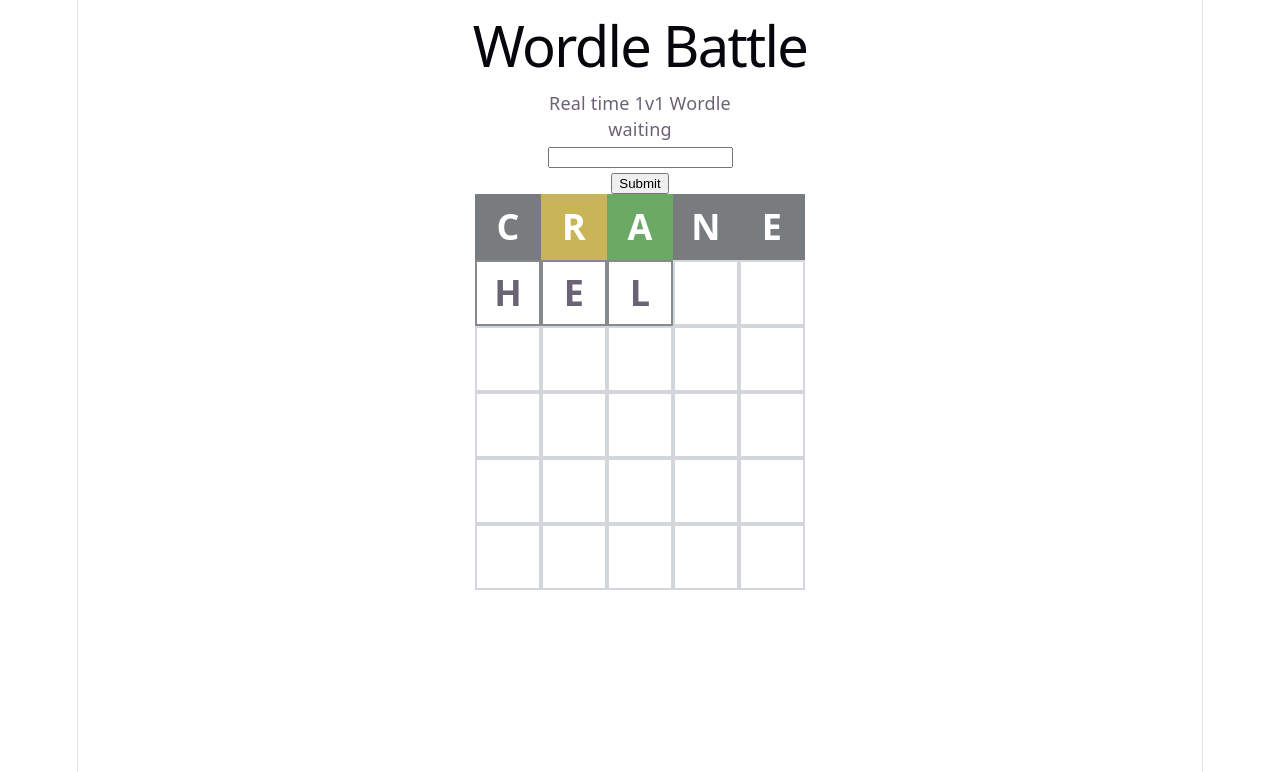
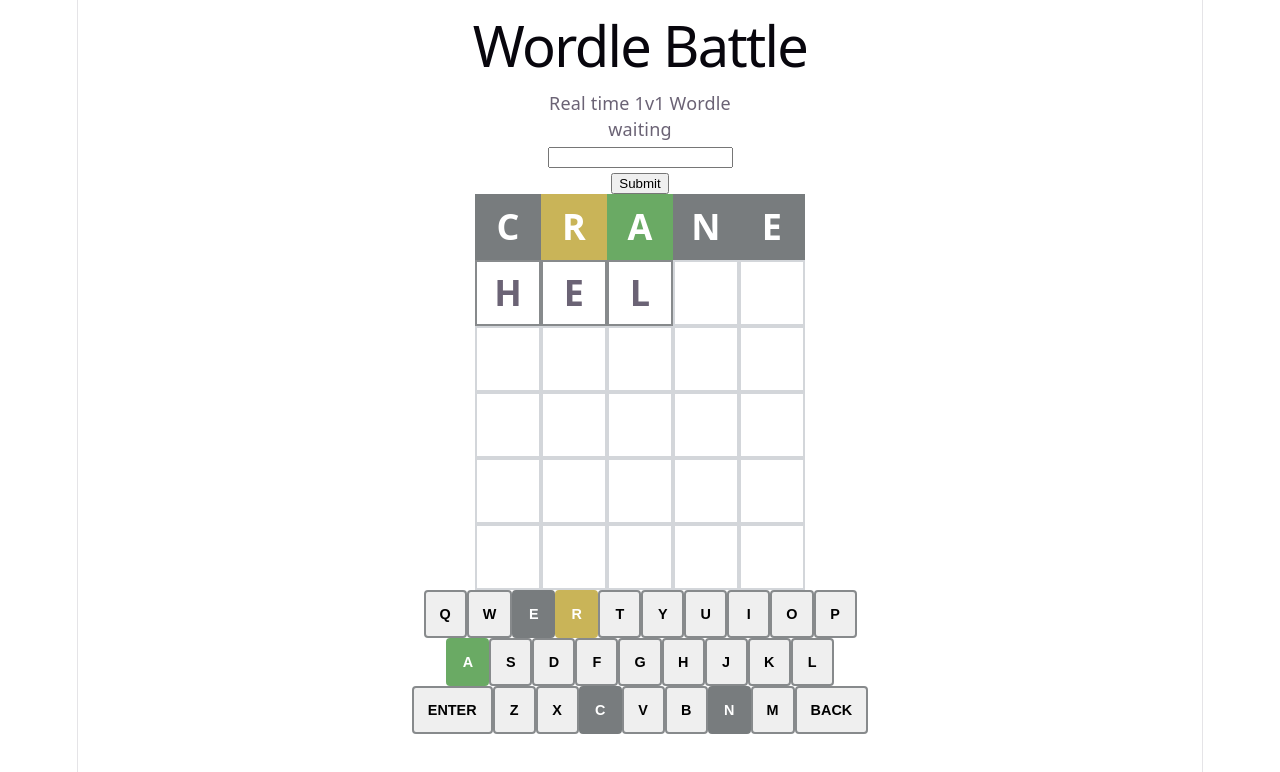
Before and after one commit to adqm0001/wordle-battle, a React (Vite) app in the folder client/: page / in a window 1280 px wide. Shown: the top 772 px of the page. Built offline with nearby package versions, Linux system fonts and the light colour scheme.

Commit message:
feat: Keyboard component

```diff
--- a/client/src/App.tsx
+++ b/client/src/App.tsx
@@ -3,6 +3,7 @@ import Header from './components/Header.tsx'
 import StatusBadge from './components/StatusBadge.tsx'
 import GuessInput from './components/GuessInput.tsx'
 import { Board } from './components/Board.tsx'
+import { Keyboard } from './components/Keyboard.tsx'
 import './App.css'
 
 function App() {
@@ -28,6 +29,17 @@ function App() {
         { letter: 'E', result: 'absent' }
         ]]}
       currentGuess="HEL"/>
+    <Keyboard
+    guesses = {['CRANE']}
+    results={[[
+      { letter: 'C', result: 'absent' },
+      { letter: 'R', result: 'present' },
+      { letter: 'A', result: 'correct' },
+      { letter: 'N', result: 'absent' },
+      { letter: 'E', result: 'absent' }
+    ]]}
+    onKey={(key) => console.log(key)}
+    />
     </>
   )
 }
--- /dev/null
+++ b/client/src/components/Keyboard.module.css
@@ -0,0 +1,14 @@
+.key {
+  padding: 14px;
+  font-size: 0.8rem;
+  font-weight: bold;
+  border: 2px solid transparent;
+  border-radius: 4px;
+  cursor: pointer;
+  text-transform: uppercase;
+  min-width: 43px;
+}
+.correct { background: #6aaa64; color: white; border-color: #6aaa64; }
+.present { background: #c9b458; color: white; border-color: #c9b458; }
+.absent { background: #787c7e; color: white; border-color: #787c7e; }
+.unused { border-color: #878a8c; }
--- /dev/null
+++ b/client/src/components/Keyboard.tsx
@@ -0,0 +1,46 @@
+import { type TileResult } from '../types'
+import styles from './Keyboard.module.css'
+
+type LetterResult = 'correct' | 'present' | 'absent'
+function buildLetterMap(guesses: string[], results: TileResult[][]): Map<string, LetterResult> {
+
+const map = new Map<string, LetterResult>()
+const priority = { correct: 3, present: 2, absent: 1 }
+
+guesses.forEach((guess, gi) => {
+  results[gi]?.forEach((tile, ti) => {
+    const letter = guess[ti].toUpperCase()
+    const current = map.get(letter)
+    if (!current || priority[tile.result] > priority[current]) {
+      map.set(letter, tile.result)
+    }
+  })
+})
+  return map
+}
+
+const ROWS = [
+  ['Q','W','E','R','T','Y','U','I','O','P'],
+  ['A','S','D','F','G','H','J','K','L'],
+  ['ENTER','Z','X','C','V','B','N','M','BACK']
+]
+
+interface KeyboardProps {
+  guesses: string[]
+  results: TileResult[][]
+  onKey: (key: string) => void
+}
+
+export function Keyboard({guesses, results, onKey}: KeyboardProps){
+  const letterMap = buildLetterMap(guesses, results);
+
+  return (
+  <div className='keyboard'>
+      {ROWS.map((row, i) => (
+        <div key={i}>
+        {row.map((letter, j) => (<button className={`${styles.key} ${styles[letterMap.get(letter) || 'unused']}`} key={j} onClick={() => onKey(letter)}>{letter}</button>))}
+        </div>
+      ))}
+  </div>
+ )
+}
```
